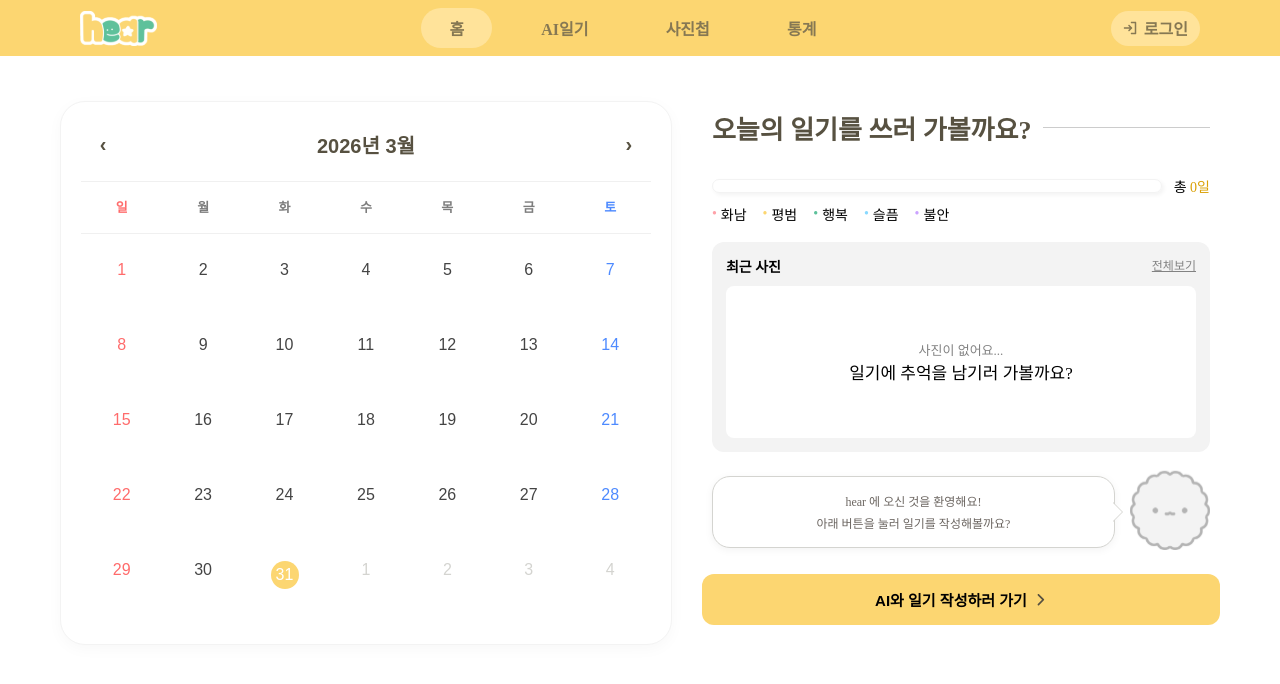
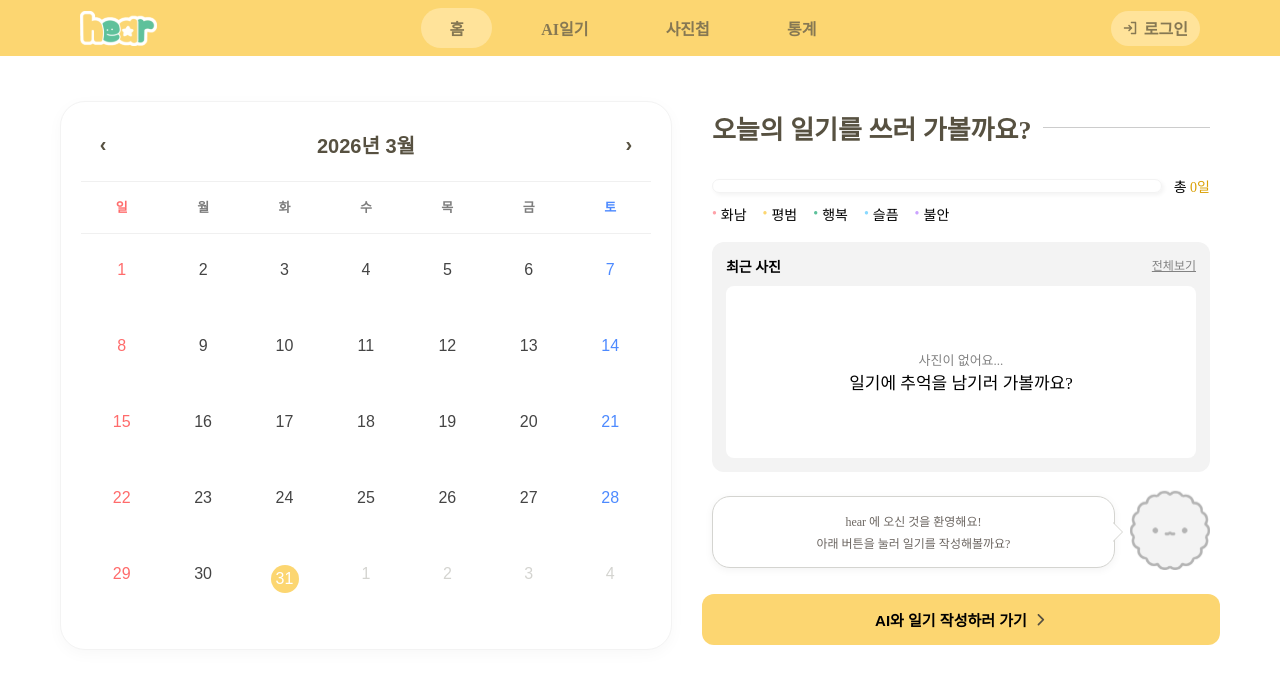
Before and after one commit to MoDeep11/Hear_FE, a React (Vite) app: page /home in a window 1280 px wide. Shown: the top 684 px of the page. Built offline with nearby package versions, Linux system fonts and the light colour scheme; no server answers.

Commit message:
fix: 이미지 조회 div 높이 수정 및 css 주석 삭제

```diff
--- a/src/pages/Home.jsx
+++ b/src/pages/Home.jsx
@@ -92,7 +92,7 @@ const Body = styled.section``;
 
 const Container = styled.section`
   display: flex;
-  margin: 45px 60px; // 상하좌우 여백 축소
+  margin: 45px 60px;
   gap: 30px;
 `;
 
@@ -189,7 +189,7 @@ const StyledCalendar = styled(Calendar)`
   }
 
   .react-calendar__tile {
-    height: 75px; // 90px -> 80px
+    height: 76px;
     display: flex;
     flex-direction: column;
     align-items: center;
@@ -330,7 +330,7 @@ const Anxiety = styled.li`
 const ImgContainer = styled.div`
   display: flex;
   flex-direction: column;
-  height: 210px; // 250px -> 210px 축소
+  height: 230px; // 250px -> 210px 축소
   background-color: #f3f3f3;
   border-radius: 12px;
   padding: 14px;
```
